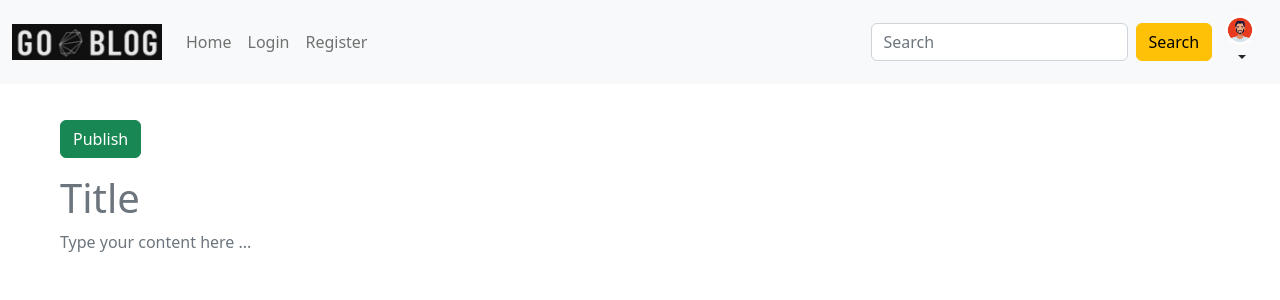
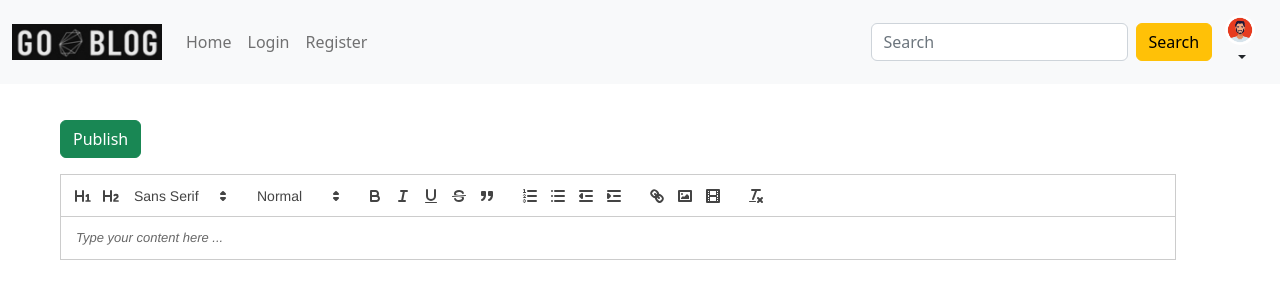
Before and after one commit to High-Levels/GoBlog, a React (Vite) app in the folder frontend/: page /new-story in a window 1280 px wide. Shown: the top 300 px of the page. Built offline with nearby package versions, Linux system fonts and the light colour scheme.

Commit message:
Update halaman buat artikel

```diff
--- a/frontend/package.json
+++ b/frontend/package.json
@@ -14,6 +14,7 @@
     "bootstrap-icons": "^1.10.3",
     "react": "^18.2.0",
     "react-dom": "^18.2.0",
+    "react-quill": "^2.0.0",
     "react-router-dom": "^6.9.0",
     "react-tsparticles": "^2.9.3",
     "tsparticles": "^2.9.3"
--- a/frontend/src/pages/NewStory.jsx
+++ b/frontend/src/pages/NewStory.jsx
@@ -1,9 +1,14 @@
 import React, { useEffect, useRef, useState } from "react";
 import Button from "../components/Button";
+import ReactQuill from "react-quill";
+import "react-quill/dist/quill.snow.css";
 
 function NewStory() {
-  const [title, setTitle] = useState("Title");
-  const [content, setContent] = useState("Type your content here ...");
+  const [content, setContent] = useState("");
+
+  function handleContentChange(value) {
+    setContent(value);
+  }
 
   const inputRef = useRef(null);
   useEffect(() => {
@@ -15,28 +20,29 @@ function NewStory() {
       <div className="row">
         <div className="col">
           <Button label={"Publish"} variant={"success"} />
-          <div className="d-flex mt-3">
-            <h1
-              contentEditable="true"
-              style={{ outline: "0px solid transparent" }}
-              className="text-secondary w-100"
-              onChange={(e) => setTitle(e.target.innerText)}
-            >
-              {title}
-            </h1>
-          </div>
-          <div className="d-flex">
-            <p
-              contentEditable="true"
-              style={{ outline: "0px solid transparent" }}
-              id="text-paragraph"
-              className="text-secondary w-100"
-              onChange={(e) => setContent(e.target.innerText)}
-              ref={inputRef}
-            >
-              {content}
-            </p>
-          </div>
+          <ReactQuill
+            placeholder="Type your content here ..."
+            ref={inputRef}
+            className="mt-3"
+            theme="snow"
+            value={content}
+            onChange={handleContentChange}
+            modules={{
+              toolbar: [
+                [{ header: "1" }, { header: "2" }, { font: [] }],
+                [{ size: [] }],
+                ["bold", "italic", "underline", "strike", "blockquote"],
+                [
+                  { list: "ordered" },
+                  { list: "bullet" },
+                  { indent: "-1" },
+                  { indent: "+1" },
+                ],
+                ["link", "image", "video"],
+                ["clean"],
+              ],
+            }}
+          />
         </div>
       </div>
     </div>
```
Also changed, not shown: 1 other file (tests, documents, lock files or other folders).
